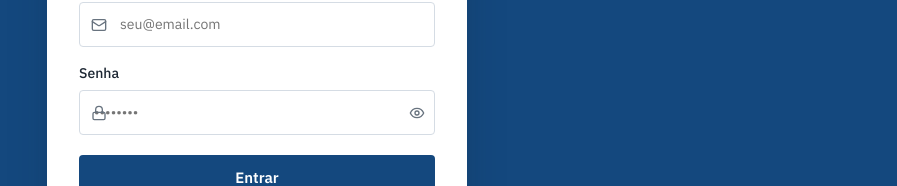
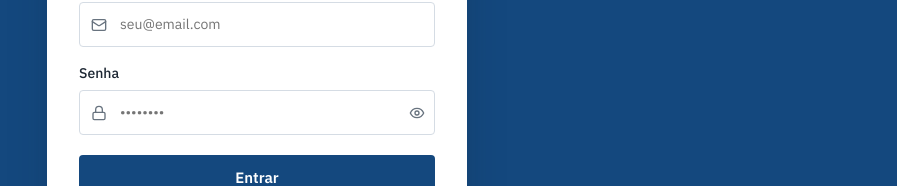
Before and after one commit to RRomano00/ProjetoFinalDeCurso, an Angular app in the folder Codificação/front-end/: page /account/sign-in in a window 1280 px wide. Shown: the part 311-497 px from the top of the page, without its empty margins (383-1280 px from the left). Built offline with nearby package versions, Linux system fonts and the light colour scheme; no server answers.

Commit message:
fix(conta): devolve o recuo do cadeado no campo de senha

```diff
--- a/Codificação/front-end/src/app/views/account/auth-shell.css
+++ b/Codificação/front-end/src/app/views/account/auth-shell.css
@@ -85,8 +85,9 @@ html.dark-theme .logo-full { background: #000; }
   transition: border-color 0.2s, box-shadow 0.2s;
   box-sizing: border-box;
 }
-/* Sem ícone à esquerda (ex.: UF), o recuo reservado para ele sobra como espaço em branco. */
-.input-wrapper input:first-child { padding-left: 0.875rem; }
+/* Sem ícone à esquerda (ex.: UF), o recuo reservado para ele sobra como espaço em branco.
+   Filho direto: o campo de senha fica dentro do <span> do olhinho e continua com o ícone. */
+.input-wrapper > input:first-child { padding-left: 0.875rem; }
 .input-wrapper input:focus {
   outline: none;
   border-color: var(--plate);
```
